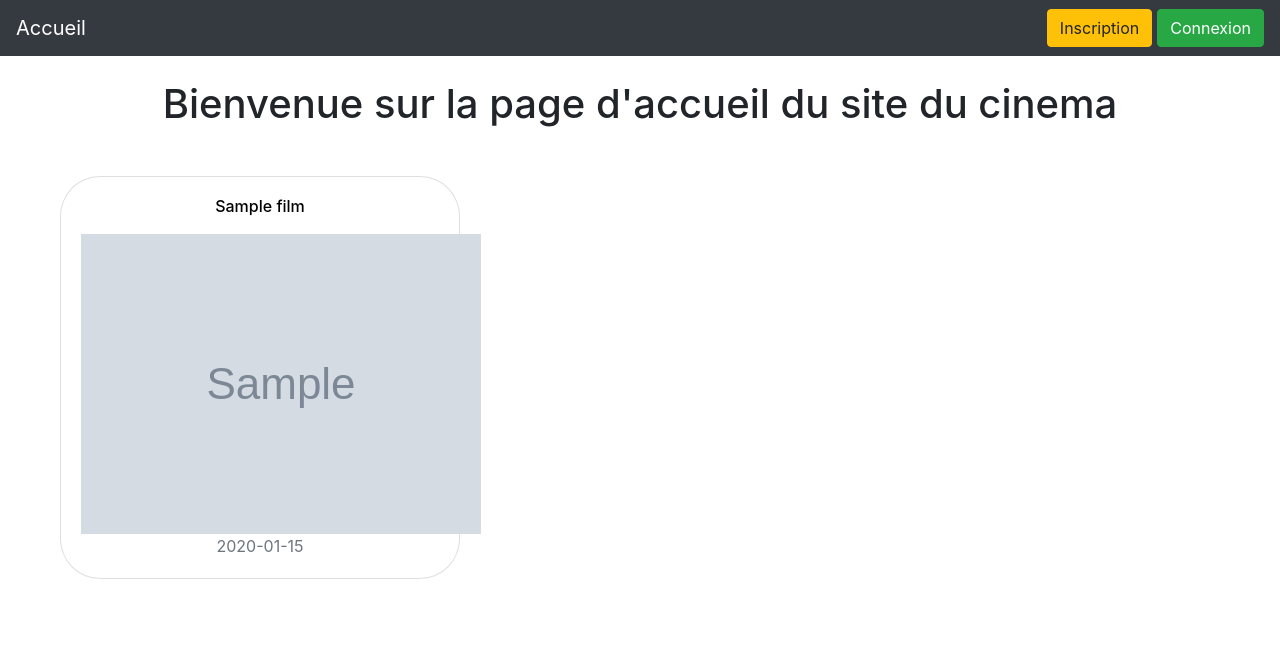
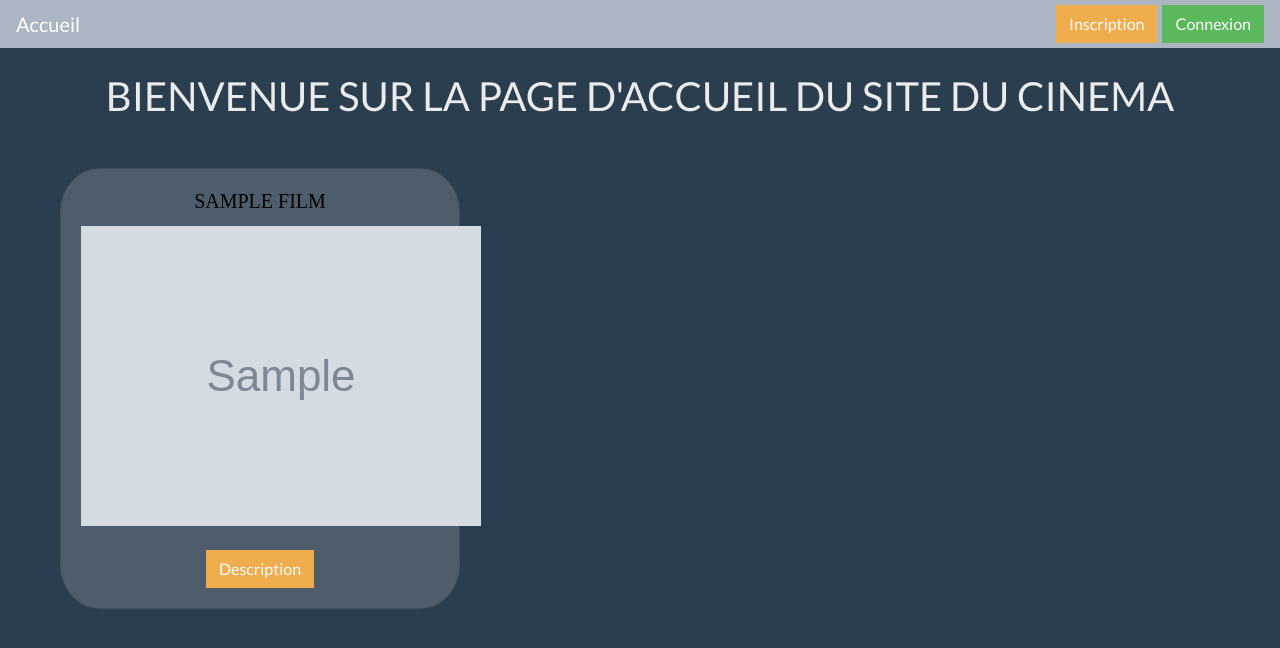
Before and after one commit to Rom10811/Cinema, a Symfony app: template templates/accueil/index.html.twig in a window 1280 px wide. Shown: the top 648 px of the page. Run offline with Twig, Linux system fonts and the light colour scheme; the template is opened without the code that fills it: most values are stand-ins (such as "Sample title", 1, 10 or a date in 2020); grey boxes marked "Sample" are stand-in pictures; some libraries are stand-ins or nearby versions.

Commit message:
12 commit

```diff
--- a/public/style.css
+++ b/public/style.css
@@ -1,9 +1,20 @@
-.card{
-    border-top-left-radius: 20%;
-    border-bottom-right-radius: 20%;
-    border-top-right-radius: 5%;
-    border-bottom-left-radius: 5%;
-    display: inline-flex;
+h5
+{
+    font-family: Montserrat;
+    text-transform: uppercase;
+    font-weight: unset;
+}
+h1{
+    text-transform: uppercase;
+}
+.nav-link
+{
+    text-transform: uppercase;
+}
+#film{
+    border-radius:10%;
+    text-decoration:none;
+    color: black;
     min-width: 400px;
     min-height: 400px;
     max-width: 400px;
@@ -11,4 +22,43 @@
     margin-top: 40px;
     padding:20px;
     text-align: center;
+    animation: tournade 1s;
 }
+.form-control
+{
+    opacity: 20%;
+}
+.form-control:hover
+{
+    opacity: 100%;
+    transition: 0.3s;
+}
+#navbar
+{
+    animation: accueil 1s;
+}
+@keyframes tournade {
+    0%{
+        opacity: 0%;
+        transform: rotate(250deg);
+
+    }
+    75%{
+        opacity: 20%;
+    }
+    100% {
+        transform: rotate(360deg);
+        opacity: 100%;
+    }
+}@keyframes accueil {
+    0%{
+        top: -111px;
+        opacity: 0%;
+    }
+    75%{
+        opacity: 50%;
+    }
+    100% {
+        top: 0px;
+    }
+}
--- a/src/Controller/SeanceController.php
+++ b/src/Controller/SeanceController.php
@@ -129,7 +129,7 @@ class SeanceController extends AbstractController
             $entityManager->persist($reservation);
             $entityManager->flush();
             $seanceRepository->reservation($idseance, $nbr);
-            return $this->redirectToRoute('accueil');
+            return $this->redirectToRoute('reservation_consult');
         }
 
         return $this->render('seance/seances.html.twig', [
--- a/templates/accueil/index.html.twig
+++ b/templates/accueil/index.html.twig
@@ -1,13 +1,15 @@
 {% extends 'base.html.twig' %}
 
 {% block title %}Hello AccueilController!{% endblock %}
+{% block stylesheets %}
 
+{% endblock %}
 {% block body %}
 <style>
     .example-wrapper { margin: 1em auto; max-width: 800px; width: 95%; font: 18px/1.5 sans-serif; }
     .example-wrapper code { background: #ffffff; padding: 2px 6px; }
 </style>
-<body>
+<body id="body">
 <div class="container-fluid">
    <div class="row">
       <div  class="col-md-12">
@@ -15,17 +17,18 @@
          <h1 style="text-align: center">Bienvenue sur la page d'accueil du site du cinema</h1>
          <div style="display: inline-flex" class="row">
          {% for film in films %}
-            <a href="{{ path('film_seance',{'id': film.id}) }}" style="border-radius:10%;text-decoration:none; color: black; min-width: 400px; min-height: 400px; max-width: 400px; margin-left: 60px; margin-top: 40px; padding:20px; text-align: center" class="card">
+            <div class="card" id="film">
                <div style="max-height: 25px; max-width: 390px" class="card-title">
-                  <h6 class="card-title">{{ film.Nom }}</h6>
+                  <h5 class="card-title">{{ film.Nom }}</h5>
                </div>
-               <div style="max-height: 350px; margin: auto">
+               <a href="{{ path('film_seance',{'id': film.id}) }}" style="max-height: 300px; min-width:300px; margin: auto">
                   <img style="max-height: inherit; max-width: inherit" src="{% if film.image is empty %} https://via.placeholder.com/300 {% else %} {{ film.image }}{% endif %}">
+               </a>
+               <br>
+               <div>
+                  <a href="{{ path('film_description',{'nom': film.Nom}) }}" class="btn btn-warning" style="max-width:50%">Description</a>
                </div>
-               <div style="max-height: 25px" class="text-muted">
-                  {{ film.DateSortie|date('Y-m-d') }}
-               </div>
-            </a>
+            </div>
          {% endfor %}
          </div>
       </div>
--- a/templates/base.html.twig
+++ b/templates/base.html.twig
@@ -3,15 +3,12 @@
 <head>
     <meta charset="UTF-8">
     <title>{% block title %}Welcome!{% endblock %}</title>
-    <link rel="stylesheet" href="https://bootswatch.com/4/superhero/bootstrap.min.css">
-    {% block stylesheets %}
-        <link rel="stylesheet" href="https://cdn.jsdelivr.net/npm/bootstrap@4.5.3/dist/css/bootstrap.min.css" integrity="sha384-TX8t27EcRE3e/ihU7zmQxVncDAy5uIKz4rEkgIXeMed4M0jlfIDPvg6uqKI2xXr2" crossorigin="anonymous">
-    {% endblock %}
-    <link rel="stylesheet" href="{{ asset('css/animation.css') }}">
+    <link rel="stylesheet" href="https://bootswatch.com/4/superhero/bootstrap.css">
+    <link rel="stylesheet" href="{{ asset('style.css') }}">
 </head>
 <body>
 <div>
-    <nav class="navbar navbar-expand-sm navbar-dark bg-dark">
+    <nav id="navbar" class="navbar navbar-expand-sm navbar-dark bg-light">
         <a class="navbar-brand" href="{{ path('accueil') }}">Accueil</a>
         <button class="navbar-toggler" type="button" data-toggle="collapse" data-target="#navbarsExample03" aria-controls="navbarsExample03" aria-expanded="false" aria-label="Toggle navigation">
             <span class="navbar-toggler-icon"></span>
--- a/templates/film/description.html.twig
+++ b/templates/film/description.html.twig
@@ -7,7 +7,7 @@
         {{ description.Nom }}
         <p>{{ description.Description }}</p>
         <p>{{ description.DateSortie|date("m/d/Y", "Europe/Paris") }}</p>
-        <img src="{{ description.image}}">
-        <iframe width="1920" height="1080" src="{{ description.Video }}" frameborder="0" allow="accelerometer; autoplay; clipboard-write; encrypted-media; gyroscope; picture-in-picture" allowfullscreen></iframe>
+        <img  src="{{ description.image}}">
+        <iframe width="800" height="400" src="{{ description.Video }}" frameborder="0" allow="accelerometer; autoplay; clipboard-write; encrypted-media; gyroscope; picture-in-picture" allowfullscreen></iframe>
     {% endfor %}
 {% endblock %}
--- a/templates/film/new.html.twig
+++ b/templates/film/new.html.twig
@@ -1,7 +1,9 @@
 {% extends 'base.html.twig' %}
 
 {% block title %}New Film{% endblock %}
-
+{% block stylesheets %}
+    <link rel="stylesheet" href="https://bootswatch.com/4/superhero/bootstrap.css">
+{% endblock %}
 {% block body %}
 <div class="col-md-8" style="margin: auto">
     <h1>Ajouter un Film</h1>
--- a/templates/reservation/consult.html.twig
+++ b/templates/reservation/consult.html.twig
@@ -3,8 +3,8 @@
 {% block title %}Reservation consult{% endblock %}
 
 {% block body %}
+    <body>
     <div>
-
 {#        {{ |date("m/d/Y h:i:s") }}#}
         <table class="table table-striped table-dark" style="text-align: center">
         <thead>
@@ -63,4 +63,5 @@
         </tbody>
         </table>
     </div>
+    </body>
 {% endblock %}
```
Also changed, not shown: templates/seance/seances.html.twig (+31 -11 lines).
